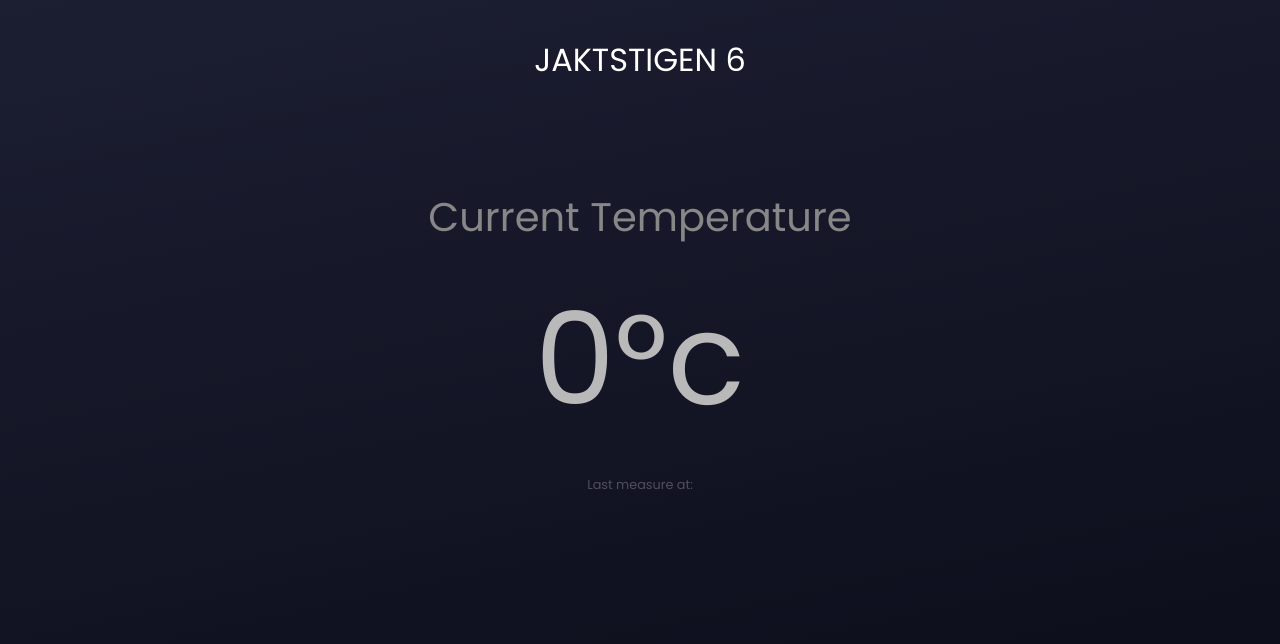
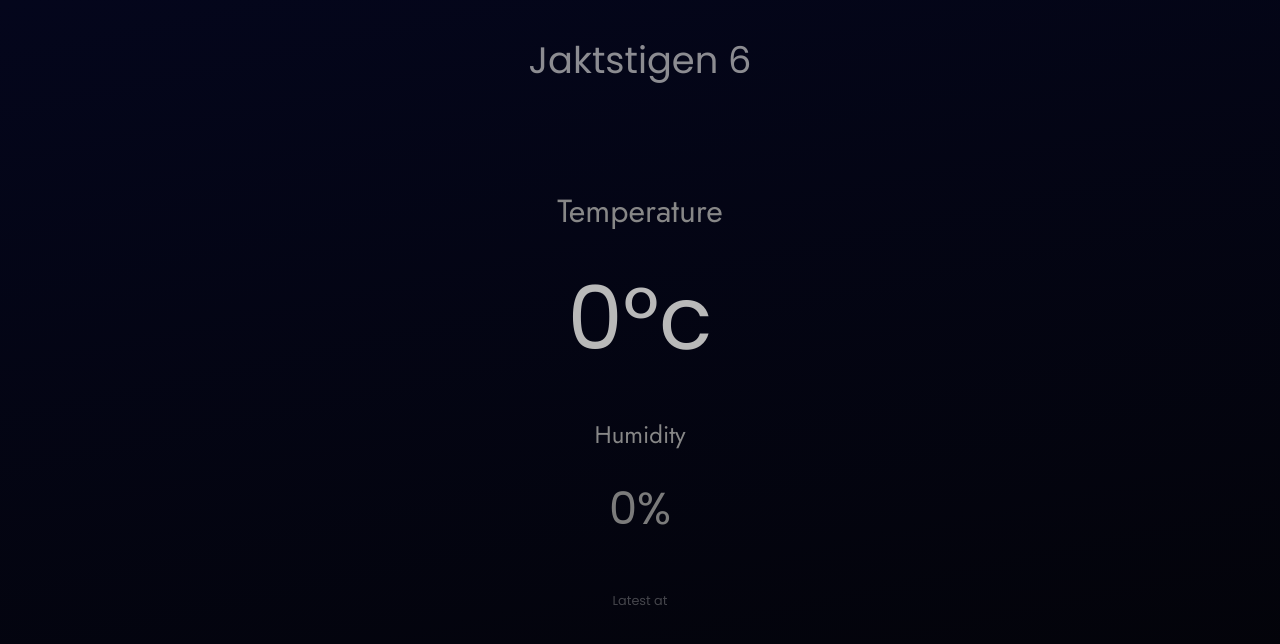
Before and after one commit to alillje/temp-web-app, a React (Create React App) app: page / in a window 1280 px wide. Shown: the top 644 px of the page. Built offline with nearby package versions, Linux system fonts and the light colour scheme; no server answers.

Commit message:
Add humitidy to current-temp component

```diff
--- a/src/components/current-temp/current-temp.css
+++ b/src/components/current-temp/current-temp.css
@@ -2,30 +2,47 @@
     background-color: inherit;
     display: flex;
     flex-direction: column;
-    justify-content: space-evenly;
+    justify-content: center;
     align-items: center;
-    font-family: Poppins-Regular;
+    font-family: Jost-Regular;
 
 }
 
 
 .current-temp-container h1 {
-    padding: 0px 50px 0px 50px;
+    padding: 0px 30px 0px 30px;
     text-align: center;
-    font-size: 40px;
+    font-size: 2rem;
+    line-height: 40px;
+    font-weight: 200;
+    color: #878787;
+}
+
+.current-temp-container h2 {
+    padding: 0px 30px 0px 30px;
+    text-align: center;
+    font-size: 1.5rem;
     line-height: 40px;
     font-weight: 200;
     color: #878787;
 }
 
 .temperature {
-    padding: 0px 20px 20px 20px;
+    padding: 0px 20px 10px 20px;
     margin: 0;
     text-align: center;
     font-family: Poppins-Regular;
     color: #b9b9b9;
-    font-size: 8em;
+    font-size: 5.5em;
+}
 
+.humidity {
+    padding: 0px 20px 50px 20px;
+    margin: 0;
+    text-align: center;
+    font-family: Poppins-Regular;
+    color: #7b7b7b;
+    font-size: 2.8em;
 }
 
 .time {
--- a/src/components/current-temp/current-temp.js
+++ b/src/components/current-temp/current-temp.js
@@ -8,6 +8,7 @@ import './current-temp.css'
  */
 const CurrentTemp = () => {
   const [temp, setTemp] = useState(0)
+  const [humidity, setHumidity] = useState(0)
   const [datetime, setDateTime] = useState('')
   useEffect(() => {
     /**
@@ -16,6 +17,7 @@ const CurrentTemp = () => {
     const getTempData = async () => {
       const data = await getLatestTempdata()
       setTemp(data?.temperature)
+      setHumidity(data?.humidity)
       console.log(data)
       const datetime = dayjs(data?.timestamp)
       const formattedDatetime = datetime.format('MMMM D, YYYY, HH:mm')
@@ -29,9 +31,12 @@ const CurrentTemp = () => {
 
   return (
     <div className="current-temp-container">
-      <h1>Current Temperature</h1>
+      <h1>Temperature</h1>
       <div className="temperature">{temp}°c</div>
-      <div className="time">Last measure at: {datetime}</div>
+      <h2>Humidity</h2>
+      <div className="humidity">{humidity}%</div>
+      <div className="time">Latest at {datetime}</div>
+
     </div>
   )
 }
--- a/src/components/layout/layout.css
+++ b/src/components/layout/layout.css
@@ -3,13 +3,13 @@
     width: 100vw;
     height: 100%;
     display: grid;
-    grid-template-columns: 10vw auto 10vw;
+    grid-template-columns: 1fr;
     grid-template-rows: 170px min-content auto;
     grid-column-gap: 0px;
     grid-row-gap: 0px;
     color: #ffffff;
     overflow-x: hidden;
-    padding-bottom: 200px;
+    padding-bottom: 0px;
     margin: 0;
   }
 
@@ -19,15 +19,16 @@
     display: flex;
     justify-content: center;
     align-items: center;
-    font-size: 32px;
+    font-size: 2.3rem;
     font-family: Poppins-Regular;
     margin-bottom: 50px;
+    color: #c2c2c2b7;
 
   }
 
 
   .layoutMain {
-    grid-area: 2 / 2 / 3 / 3;
+    grid-area: 2 / 1 / 3 / 3;
     overflow-x: hidden;
     height: min-content;
     margin-bottom: 50px;
--- a/src/components/layout/layout.js
+++ b/src/components/layout/layout.js
@@ -13,7 +13,7 @@ import * as React from 'react'
 const Layout = ({ main, bottom }) => {
   return (
      <div className="layoutContainer">
-                <div className="layoutTop">JAKTSTIGEN 6
+                <div className="layoutTop">Jaktstigen 6
                 </div>
                 <div className="layoutMain" >
                 {main}
--- a/src/index.css
+++ b/src/index.css
@@ -41,7 +41,7 @@ p {
 
 .wrapper {
   height: calc(100vh);
-  background: linear-gradient(167.95deg, #1C1E32 0%, #0B0C18 100%);;
+  background: linear-gradient(167.95deg, #04061c 0%, #030307 100%);;
   color: '#ffffff';
   font-family: "Jost";
   overflow-x: hidden;
```
